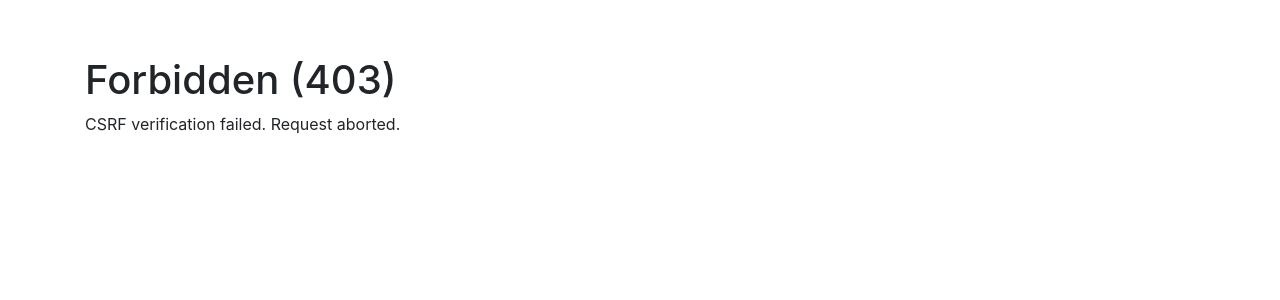
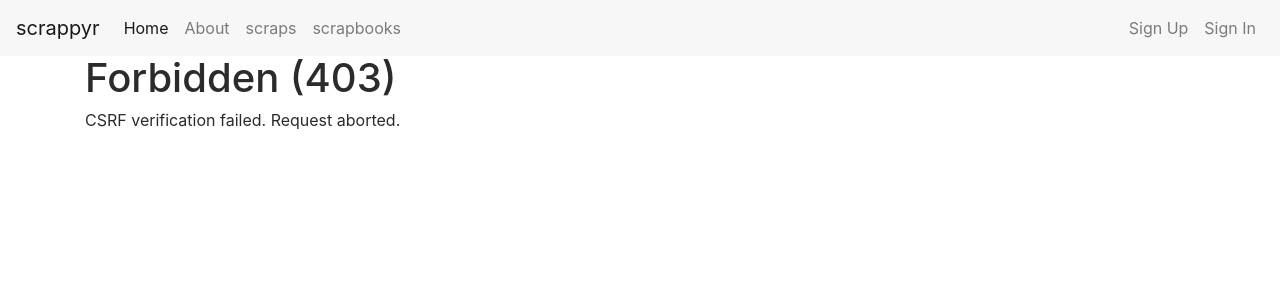
Before and after one commit to tonysyu/scrappyr-app, a Django app: template scrappyr/templates/403_csrf.html in a window 1280 px wide. Shown: the top 300 px of the page. Run offline with Django 3.2, Linux system fonts and the light colour scheme; the template is opened without the code that fills it, so the values that code supplies are empty; style sheets or scripts are compiled from the project's sources; some libraries are stand-ins or nearby versions.

Commit message:
Upgrade from bootstrap4 alpha-4 to alpha-6
The collapse widget on alpha-4 is buggy

```diff
--- a/package.json
+++ b/package.json
@@ -28,7 +28,7 @@
     "react-router-redux": "^4.0.4",
     "react-transform-catch-errors": "^1.0.2",
     "react-transition-group": "^1.1.3",
-    "reactstrap": "^4.6.2",
+    "reactstrap": "^4.8.0",
     "redbox-react": "^1.2.3",
     "redux": "^3.5.2"
   },
--- a/scrappyr/static/js/scraps/components/scrap.js
+++ b/scrappyr/static/js/scraps/components/scrap.js
@@ -6,7 +6,7 @@ class Scrap extends React.Component {
   render() {
     const { scrap, index } = this.props;
     return (
-      <Card className="scrap col-md-4">
+      <Card className="scrap col-4">
         <CardBlock>
           <CardTitle dangerouslySetInnerHTML={ {__html: scrap.html_title} }>
           </CardTitle>
--- a/scrappyr/templates/base.html
+++ b/scrappyr/templates/base.html
@@ -16,7 +16,7 @@
 
     {% block css %}
     <!-- Latest compiled and minified Bootstrap 4 Alpha 4 CSS -->
-    <link rel="stylesheet" href="https://maxcdn.bootstrapcdn.com/bootstrap/4.0.0-alpha.4/css/bootstrap.min.css" integrity="sha384-2hfp1SzUoho7/TsGGGDaFdsuuDL0LX2hnUp6VkX3CUQ2K4K+xjboZdsXyp4oUHZj" crossorigin="anonymous">
+    <link href="https://maxcdn.bootstrapcdn.com/bootstrap/4.0.0-alpha.6/css/bootstrap.min.css" rel="stylesheet" integrity="sha384-rwoIResjU2yc3z8GV/NPeZWAv56rSmLldC3R/AZzGRnGxQQKnKkoFVhFQhNUwEyJ" crossorigin="anonymous">
     <link rel="stylesheet" href="https://maxcdn.bootstrapcdn.com/font-awesome/4.7.0/css/font-awesome.min.css" crossorigin="anonymous">
     <link href="{% static 'css/main.css' %}" rel="stylesheet">
 
@@ -27,16 +27,20 @@
   <body>
 
     <div class="m-b-1">
-      <nav class="navbar navbar-dark navbar-static-top bg-inverse">
-        <div class="container">
-          <a class="navbar-brand" href="/">scrappyr</a>
-          <button type="button" class="navbar-toggler hidden-sm-up pull-xs-right" data-toggle="collapse" data-target="#bs-navbar-collapse-1">
-            &#9776;
+      <nav class="navbar navbar-toggleable-sm navbar-light bg-faded">
+        <button class="navbar-toggler navbar-toggler-right" type="button" data-toggle="collapse" data-target="#navbarSupportedContent" aria-controls="navbarSupportedContent" aria-expanded="false" aria-label="Toggle navigation">
+          <span class="navbar-toggler-icon"></span>
         </button>
+        <a class="navbar-brand" href="{% url 'home' %}">scrappyr</a>
 
-          <!-- Collect the nav links, forms, and other content for toggling -->
-          <div class="collapse navbar-toggleable-xs" id="bs-navbar-collapse-1">
-            <ul class="nav navbar-nav">
+        <div class="collapse navbar-collapse" id="navbarSupportedContent">
+          <ul class="navbar-nav mr-auto">
+            <li class="nav-item active">
+              <a class="nav-link" href="{% url 'home' %}">Home <span class="sr-only">(current)</span></a>
+            </li>
+            <li class="nav-item">
+              <a class="nav-link" href="{% url 'about' %}">About</a>
+            </li>
             <li class="nav-item">
               <a class="nav-link" href="{% url 'scraps:list' %}">scraps</a>
             </li>
@@ -44,25 +48,27 @@
               <a class="nav-link" href="{% url 'scrapbooks:list' %}">scrapbooks</a>
             </li>
           </ul>
-
-            <ul class="nav navbar-nav pull-xs-right">
+          <ul class="navbar-nav">
             {% if request.user.is_authenticated %}
               <li class="nav-item">
+                {# URL provided by django-allauth/account/urls.py #}
                 <a class="nav-link" href="{% url 'users:detail' request.user.username  %}">{% trans "My Profile" %}</a>
               </li>
               <li class="nav-item">
+                {# URL provided by django-allauth/account/urls.py #}
                 <a class="nav-link" href="{% url 'account_logout' %}">{% trans "Sign Out" %}</a>
               </li>
             {% else %}
               <li class="nav-item">
+                {# URL provided by django-allauth/account/urls.py #}
                 <a id="sign-up-link" class="nav-link" href="{% url 'account_signup' %}">{% trans "Sign Up" %}</a>
               </li>
               <li class="nav-item">
+                {# URL provided by django-allauth/account/urls.py #}
                 <a id="log-in-link" class="nav-link" href="{% url 'account_login' %}">{% trans "Sign In" %}</a>
               </li>
             {% endif %}
           </ul>
-          </div>
         </div>
       </nav>
     </div>
@@ -89,8 +95,8 @@
     {% block javascript %}
       <!-- Required by Bootstrap v4 Alpha 4 -->
       <script src="https://ajax.googleapis.com/ajax/libs/jquery/3.1.1/jquery.min.js" integrity="sha384-3ceskX3iaEnIogmQchP8opvBy3Mi7Ce34nWjpBIwVTHfGYWQS9jwHDVRnpKKHJg7" crossorigin="anonymous"></script>
-      <script src="https://cdnjs.cloudflare.com/ajax/libs/tether/1.3.7/js/tether.min.js" integrity="sha384-XTs3FgkjiBgo8qjEjBk0tGmf3wPrWtA6coPfQDfFEY8AnYJwjalXCiosYRBIBZX8" crossorigin="anonymous"></script>
-      <script src="https://maxcdn.bootstrapcdn.com/bootstrap/4.0.0-alpha.4/js/bootstrap.min.js" integrity="sha384-VjEeINv9OSwtWFLAtmc4JCtEJXXBub00gtSnszmspDLCtC0I4z4nqz7rEFbIZLLU" crossorigin="anonymous"></script>
+      <script src="https://cdnjs.cloudflare.com/ajax/libs/tether/1.4.0/js/tether.min.js" integrity="sha384-DztdAPBWPRXSA/3eYEEUWrWCy7G5KFbe8fFjk5JAIxUYHKkDx6Qin1DkWx51bBrb" crossorigin="anonymous"></script>
+      <script src="https://maxcdn.bootstrapcdn.com/bootstrap/4.0.0-alpha.6/js/bootstrap.min.js" integrity="sha384-vBWWzlZJ8ea9aCX4pEW3rVHjgjt7zpkNpZk+02D9phzyeVkE+jo0ieGizqPLForn" crossorigin="anonymous"></script>
 
       <!-- Your stuff: Third-party javascript libraries go here -->
 
```
Also changed, not shown: scrappyr/static/js/scraps/components/scrap_list.js (+5 -3 lines). Lines whose indentation alone changed are shown as unchanged.
